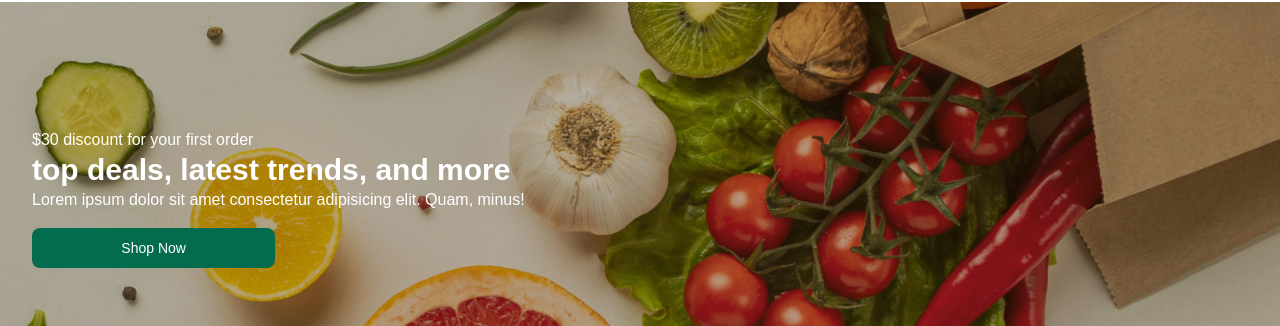
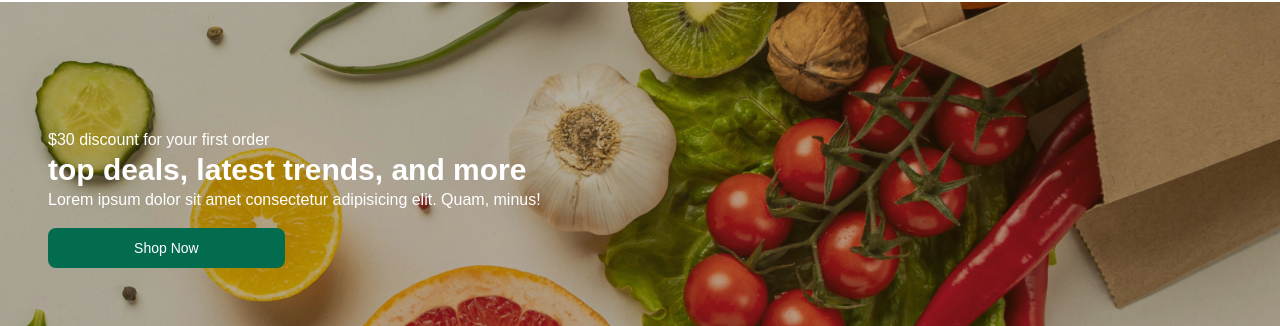
Before and after one commit to Mohamed-Fawzy15/Freshcart, a React (Vite) app: page / in a window 1280 px wide. Shown: the part 821-1147 px from the top of the page. Built offline with nearby package versions, Linux system fonts and the light colour scheme; no server answers; sample sign-in values are in the browser's storage; a web font is replaced by a local one.

Commit message:
home page redesign

```diff
--- a/package.json
+++ b/package.json
@@ -13,7 +13,7 @@
     "axios": "^1.7.9",
     "flowbite-react": "^0.10.2",
     "formik": "^2.4.6",
-    "motion": "^12.2.0",
+    "motion": "^12.3.1",
     "react": "^18.3.1",
     "react-detect-offline": "^2.4.5",
     "react-dom": "^18.3.1",
--- a/src/Pages/Home/Home.jsx
+++ b/src/Pages/Home/Home.jsx
@@ -2,7 +2,6 @@ import { Helmet } from "react-helmet";
 import CategorySilder from "../../Component/CategorySilder/CategorySilder";
 import LatestProducts from "../../Component/LatestProducts/LatestProducts";
 import MainSlider from "../../Component/MainSlider/MainSlider";
-
 
 export default function Home() {
   return (
@@ -14,17 +13,19 @@ export default function Home() {
       <CategorySilder />
 
       <div className="bg-[url('assets/banner-4.jpeg')] bg-cover bg-right-bottom h-[400px] flex flex-col px-8 justify-center text-white">
+        <div className="container ">
           <p>$30 discount for your first order</p>
           <h3 className="text-3xl font-semibold">
             top deals, latest trends, and more
           </h3>
-        <span>
-          Lorem ipsum dolor sit amet consectetur adipisicing elit. Quam, minus!
+          <span className="block">
+            Lorem ipsum dolor sit amet consectetur adipisicing elit. Quam,
+            minus!
           </span>
           <button className="btn-main w-1/5">Shop Now</button>
         </div>
+      </div>
       <LatestProducts />
-
     </div>
   );
 }
--- a/src/Pages/ProductDetails/ProductDetails.jsx
+++ b/src/Pages/ProductDetails/ProductDetails.jsx
@@ -43,19 +43,7 @@ export default function ProductDetails({ productId }) {
   }, []);
 
   const settings = {
-    customPaging: function (i) {
-      return (
-        <a>
-          <img
-            src={details.images[i + 1]}
-            className="w-full"
-            alt={details.title}
-          />
-        </a>
-      );
-    },
     dots: true,
-    dotsClass: "slick-dots slick-thumb",
     infinite: true,
     speed: 500,
     slidesToShow: 1,
```
Also changed, not shown: 1 other file (tests, documents, lock files or other folders). Lines whose indentation alone changed are shown as unchanged.
